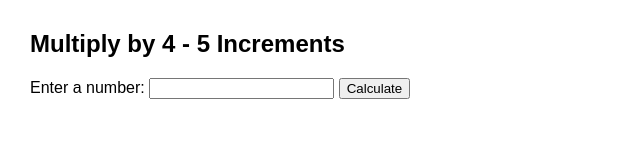
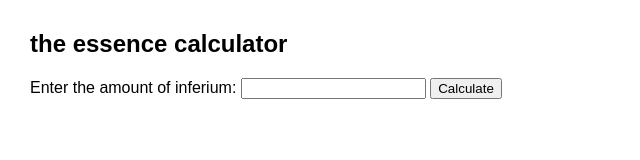
Before and after one commit to minitin108/pluh, a plain HTML site: page essencecalc.html in a window 1280 px wide. Shown: the whole page, without its empty margins (0-640 px from the left). Drawn offline with Linux system fonts and the light colour scheme.

Commit message:
Update essencecalc.html

```diff
--- a/essencecalc.html
+++ b/essencecalc.html
@@ -2,7 +2,7 @@
 <html lang="en">
 <head>
   <meta charset="UTF-8">
-  <title>Multiply by 4 - 5 Increments</title>
+  <title>the essence calculator</title>
   <style>
     body {
       font-family: Arial, sans-serif;
@@ -18,8 +18,8 @@
 </head>
 <body>
 
-  <h2>Multiply by 4 - 5 Increments</h2>
-  <label for="userNumber">Enter a number:</label>
+  <h2>the essence calculator</h2>
+  <label for="userNumber">Enter the amount of inferium:</label>
   <input type="number" id="userNumber">
   <button onclick="multiplyByFour()">Calculate</button>
 
```
